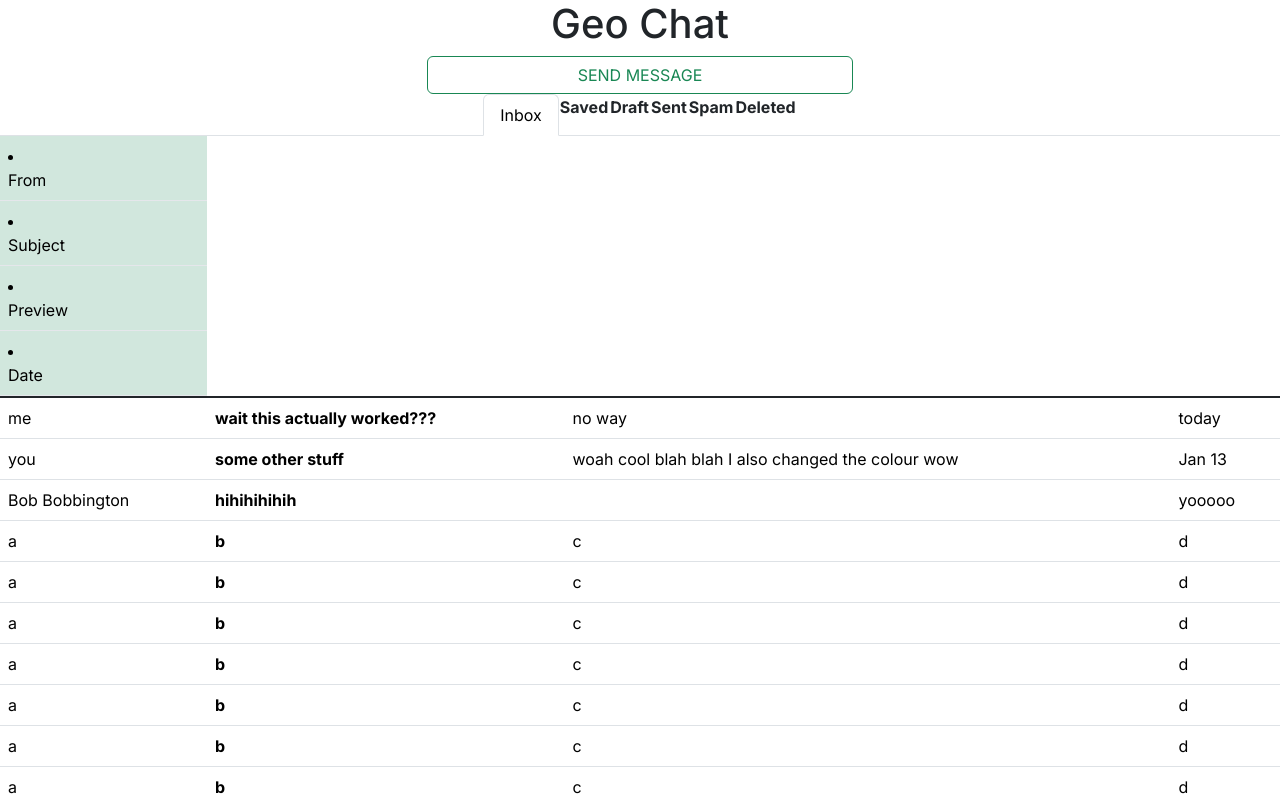
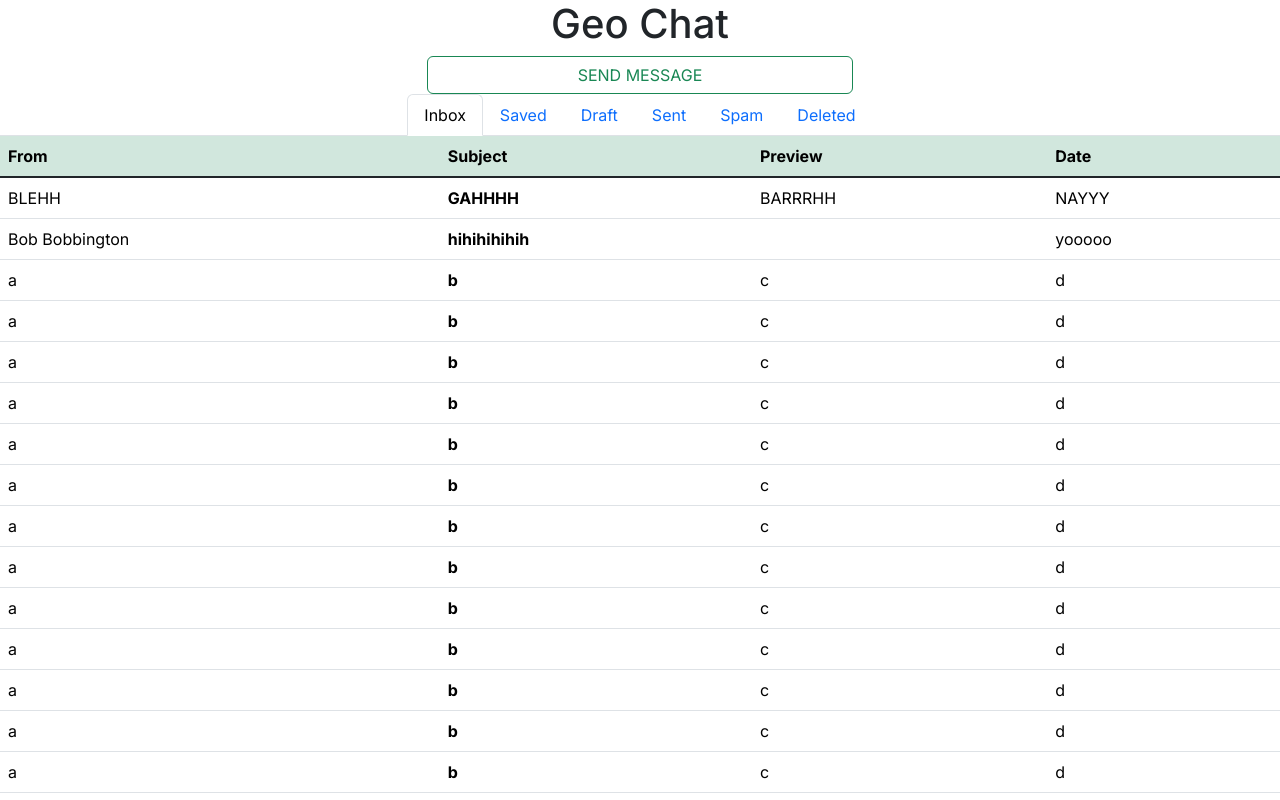
Before and after one commit to jqlliu/project-d, a Next.js app: page / in a window 1280 px wide. Shown: the top 800 px of the page. Built offline with nearby package versions, Linux system fonts and the light colour scheme.

Commit message:
Added more functions

```diff
--- a/app/page.tsx
+++ b/app/page.tsx
@@ -7,16 +7,26 @@ import 'bootstrap/dist/css/bootstrap.min.css';
 import { Children, useState } from 'react';
 
 //Example of hook or smthing
-function BarItem({children}: React.PropsWithChildren){
-return (<th scope="col">{children}</th>)
-}
 
-function Col({children}: React.PropsWithChildren){
+function TopBarItem({children}: React.PropsWithChildren){
   return (<li className="nav-item">
               <a className="nav-link" href="#" >{children}</a>
             </li>)
   }
+
+  function Col({children}: React.PropsWithChildren){
+    return (<th scope="col">{children}</th>)
+    }
+function Msg(content: {from: string, subject: string, message: string, date: string}){
+  return(<tr>
+                  <td scope="row">{content.from}</td>
+                  <th>{content.subject}</th>
+                  <td>{content.message}</td>
+                  <td>{content.date}</td>
+                </tr>)
+}
 //NOTE TO CAR: Please add a send button and send interface, also make your tavs into seperate functions
+//Sending missiles to iraq
 export default function Home() {
   return (
   <div>
@@ -52,13 +62,14 @@ export default function Home() {
             <a className="nav-link active" aria-current="page" href="#">Inbox</a>
           </li>
           {//Please do this in the future
-          //Clean!
+          //Clean! Code! Yay!
+          //
           }
-          <BarItem>Saved</BarItem>
-          <BarItem>Draft</BarItem>
-          <BarItem>Sent</BarItem>
-          <BarItem>Spam</BarItem>
-          <BarItem>Deleted</BarItem>
+          <TopBarItem>Saved</TopBarItem>
+          <TopBarItem>Draft</TopBarItem>
+          <TopBarItem>Sent</TopBarItem>
+          <TopBarItem>Spam</TopBarItem>
+          <TopBarItem>Deleted</TopBarItem>
         </ul>
           <div>
             <table className="table table-hover">
@@ -71,18 +82,14 @@ export default function Home() {
                 </tr>
               </thead>
               <tbody className="table-group-divider">
-                <tr>
+                {/* <tr>
                   <td scope="row">me</td>
                   <th>wait this actually worked???</th>
                   <td>no way</td>
                   <td>today</td>
-                </tr>
-                <tr>
-                  <td scope="row">you</td>
-                  <th>some other stuff</th>
-                  <td>woah cool blah blah I also changed the colour wow</td>
-                  <td>Jan 13</td>
-                </tr>
+                </tr> */}
+                <Msg { ...{from: "BLEHH", subject:"GAHHHH", message: "BARRRHH", date: "NAYYY"
+                 }}></Msg>
                 <tr>
                   <td scope="row">Bob Bobbington</td>
                   <th>hihihihihih</th>
```
